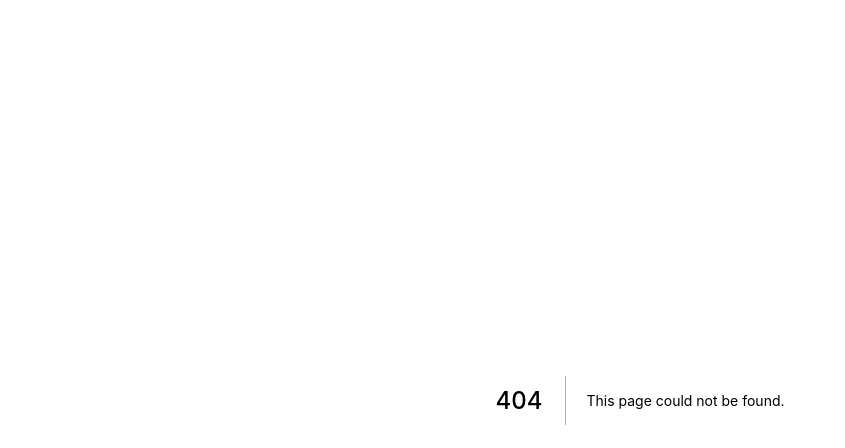
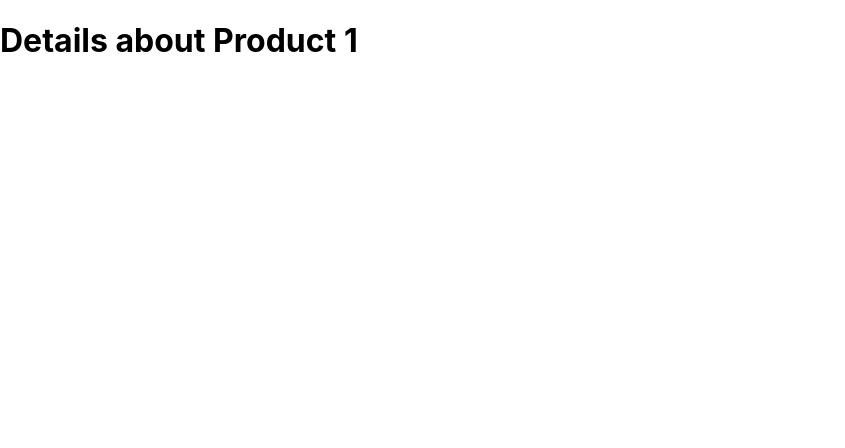
Before and after one commit to Mofazzal-145/Next-1, a Next.js app: page /product/1 in a window 1280 px wide. Before the commit this address had no page. Shown: the top 448 px of the page, without its empty margins (0-845 px from the left). Built offline with nearby package versions, Linux system fonts and the light colour scheme.

Commit message:
Dynamic router

```diff
--- /dev/null
+++ b/pages/product/[productId].js
@@ -0,0 +1,9 @@
+import { useRouter } from "next/router";
+
+function ProductDetail() {
+  const router = useRouter();
+  const productId = router.query.productId;
+  return <h1>Details about Product {productId}</h1>;
+}
+
+export default ProductDetail;
```
Also changed, not shown: pages/product/index.js (added, +11 -0 lines), pages/product/sweater.js (added, +9 -0 lines).
